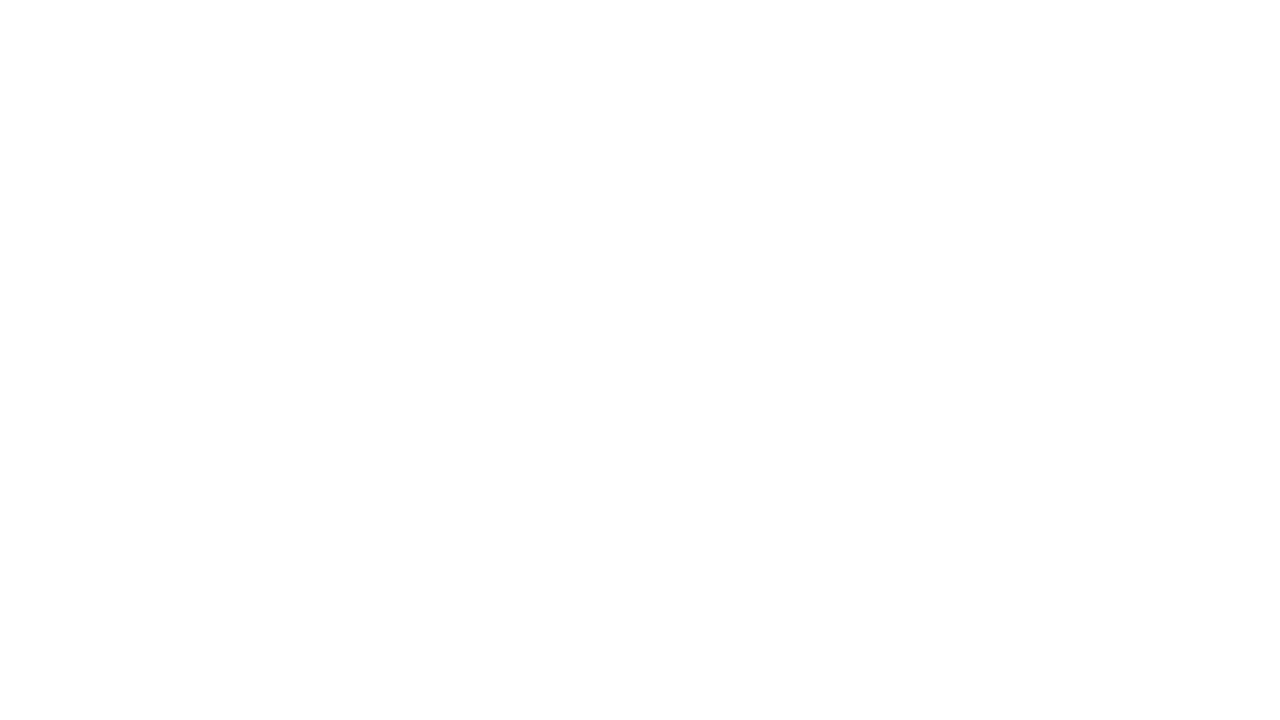
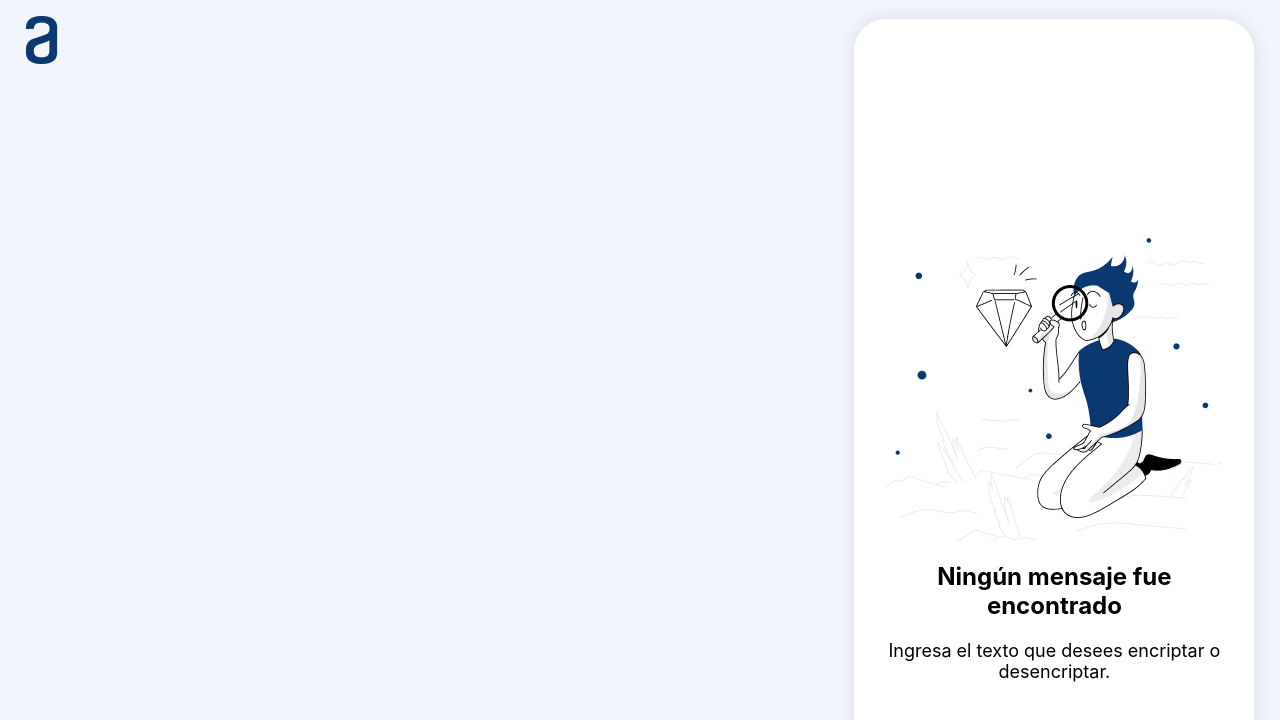
Before and after one commit to Ronaldinho-OrtegaRuiz/encriptador-alura, a plain HTML site: page main.html in a window 1280 px wide. Drawn offline with Linux system fonts and the light colour scheme.

Commit message:
Logo y barra lateral.

```diff
--- a/main.html
+++ b/main.html
@@ -1,10 +1,20 @@
 <!DOCTYPE html>
-<html lang="en">
+<html lang="es">
 <head>
     <meta charset="UTF-8">
-    <title>Title</title>
+    <title>Encriptador</title>
+    <link rel="stylesheet" href="style.css">
 </head>
 <body>
 
+<img src="imgs/Vector.png" alt="logo" class="logo">
+
+<div class="result-bar">
+    <img src="imgs/Muñeco.png" alt="wait-text">
+    <strong>Ningún mensaje fue</strong>
+    <strong>encontrado</strong>
+    <p>Ingresa el texto que desees encriptar o desencriptar.</p>
+</div>
+
 </body>
 </html>
--- /dev/null
+++ b/style.css
@@ -0,0 +1,41 @@
+body{
+    font-family: 'Inter', sans-serif;
+    background-color: #F3F5FC;
+    margin: 0;
+    padding: 0;
+}
+
+.logo{
+    position: fixed;
+    top:2%;
+    left: 2%;
+}
+
+.result-bar{
+    float: right;
+    width: 400px;
+    height: 900px;
+    background-color: #FFFFFF;
+    margin-top: 1.5%;
+    margin-right: 2%;
+    border-radius: 32px;
+    box-shadow: 0 0 20px 0 rgba(0,0,0,0.1);
+    display: flex;
+    justify-content: center;
+    align-items: center;
+    flex-direction: column;
+}
+
+.result-bar img{
+    margin-bottom: 20px;
+}
+
+.result-bar strong{
+    font-size: 24px;
+}
+
+.result-bar p{
+    font-size: 18px;
+    margin-top: 20px;
+    text-align: center;
+}
```
Also changed, not shown: imgs/Muñeco.png (added), imgs/Vector.png (added).
